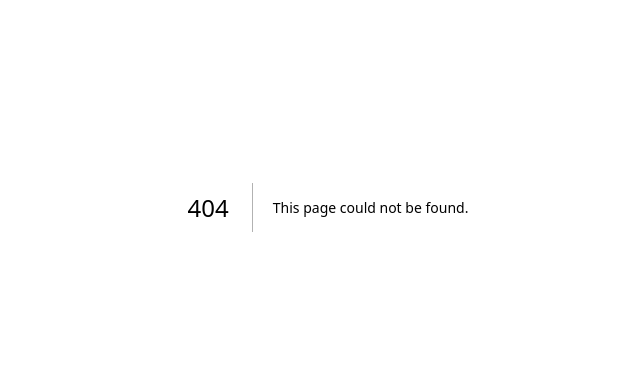
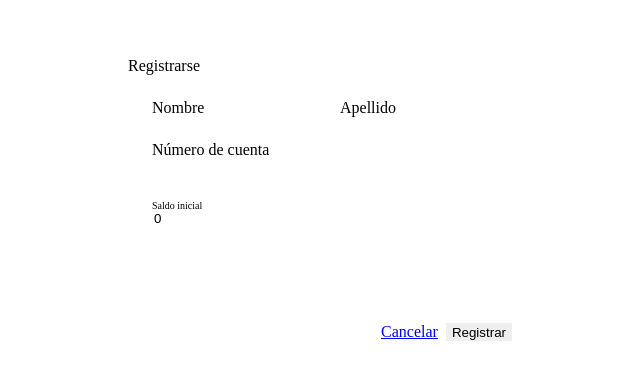
Before and after one commit to FabricioOlivera/frontend-test, a Next.js app: page /register in a window 1280 px wide. Before the commit this address had no page. Shown: the part 193-572 px from the top of the page, without its empty margins (312-952 px from the left). Built offline with nearby package versions, Linux system fonts and the light colour scheme.

Commit message:
feat: add register page

```diff
--- /dev/null
+++ b/src/app/register/page.css
@@ -0,0 +1,45 @@
+main {
+  display: flex;
+  flex-direction: column;
+  align-items: center;
+  justify-content: center;
+  height: 100svh;
+}
+
+.card {
+  display: flex;
+  flex-direction: column;
+  width: 100%;
+  max-width: 400px;
+  height: 100%;
+  max-height: 300px;
+}
+
+form {
+  display: flex;
+  flex-direction: column;
+  padding: 1rem;
+  height: 100%;
+  gap: 0.5rem;
+}
+
+.user-fieldset {
+  padding: 0;
+  gap: 0.5rem;
+  display: flex;
+}
+
+.user-fieldset > * {
+  width: 100%;
+}
+
+.buttons-fieldset {
+  display: flex;
+  justify-content: end;
+  gap: 0.5rem;
+  margin-top: auto;
+}
+
+.buttons-fieldset > * {
+  flex-grow: 0;
+}
--- /dev/null
+++ b/src/app/register/page.tsx
@@ -0,0 +1,78 @@
+"use client";
+import InputField from "@/components/InputField/InputField";
+import Link from "next/link";
+import { useState } from "react";
+import "./page.css";
+
+type RegisterForm = {
+  [key: string]: number | string;
+};
+
+const defaultRegister: RegisterForm = {
+  name: "",
+  lastName: "",
+  accountNumber: "",
+  initialBalance: 0,
+};
+
+export default function Register() {
+  const [form, setForm] = useState(defaultRegister);
+
+  const handleFormFieldChange = (e: React.ChangeEvent<HTMLInputElement>) => {
+    setForm({ ...form, [e.target.name]: e.target.value });
+  };
+
+  return (
+    <main>
+      <div className="card">
+        <h1>Registrarse</h1>
+        <form action="">
+          <fieldset className="user-fieldset">
+            <InputField
+              label="Nombre"
+              id="name-field"
+              onChange={handleFormFieldChange}
+              name="name"
+              type="text"
+            />
+
+            <InputField
+              label="Apellido"
+              id="lastName-field"
+              onChange={handleFormFieldChange}
+              name="lastName"
+              type="text"
+            />
+          </fieldset>
+
+          <InputField
+            label="Número de cuenta"
+            id="account-field"
+            onChange={handleFormFieldChange}
+            name="accountNumber"
+            type="text"
+          />
+          <br />
+          <InputField
+            className="number-field"
+            label="Saldo inicial"
+            id="initialBalance-field"
+            onChange={handleFormFieldChange}
+            name="initialBalance"
+            defaultValue={defaultRegister.initialBalance}
+            type="number"
+          />
+
+          <fieldset className="buttons-fieldset">
+            <Link className="btn" href="/">
+              Cancelar
+            </Link>
+            <button className="btn primary" type="submit">
+              Registrar
+            </button>
+          </fieldset>
+        </form>
+      </div>
+    </main>
+  );
+}
```
